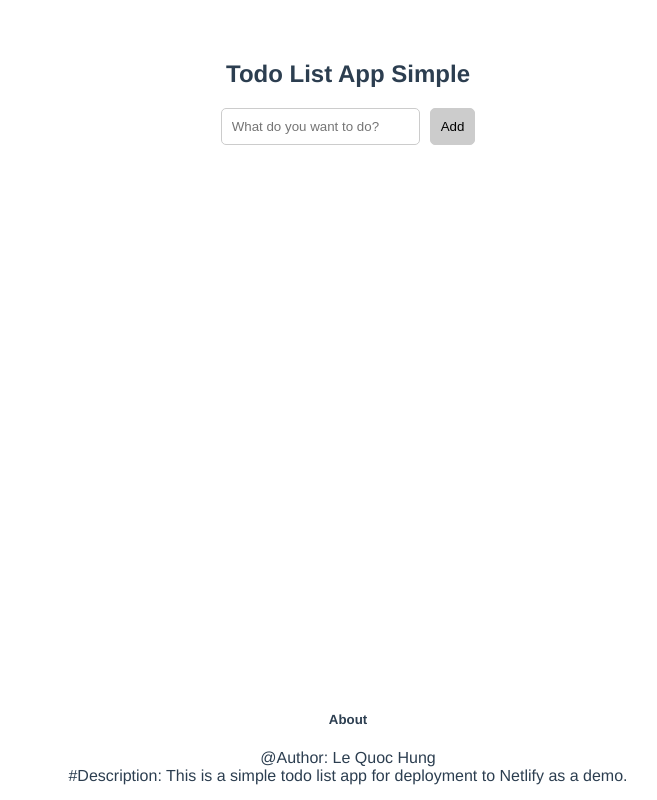
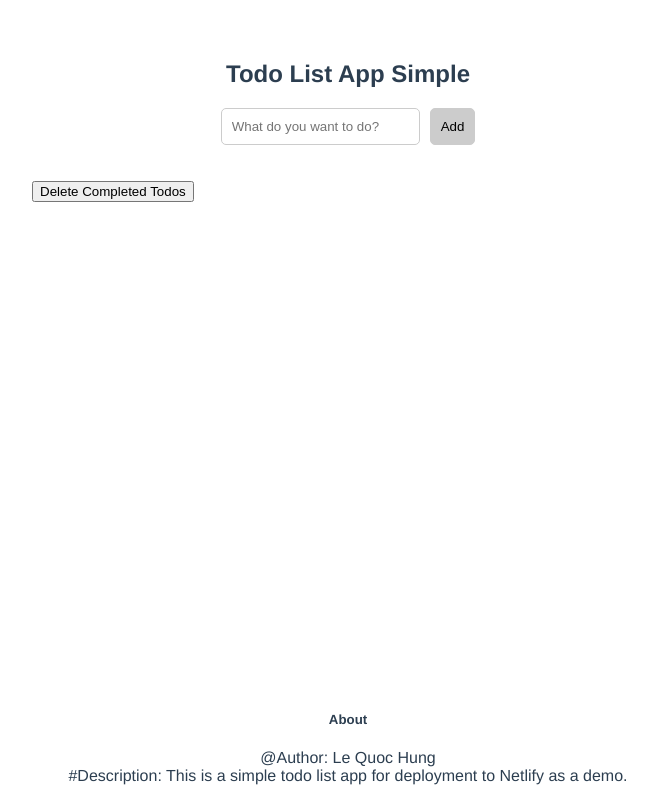
Before and after one commit to hunghobbit/simple-todo, a Vue app: page / in a window 1280 px wide. Shown: the whole page, without its empty margins (292-949 px from the left). Built offline with nearby package versions, Linux system fonts and the light colour scheme.

Commit message:
Add button to delete completed todos

```diff
--- a/src/App.vue
+++ b/src/App.vue
@@ -30,6 +30,7 @@ console.log(errors)
 
     <Errors v-if="errors.message || errors.todoInput" />
     <TodoList>
+      <button @click="deleteCompletedTodos()" class="delete-completed-todos" type="button">Delete Completed Todos</button>
       <TodoItem v-for="todo in useTodoStore().todos" :key="todo.id" :todo="todo" />
     </TodoList>
     <footer id="footer">
@@ -68,4 +69,5 @@ footer#footer {
   bottom: 0;
   text-align: center;
 }
+
 </style>
```
